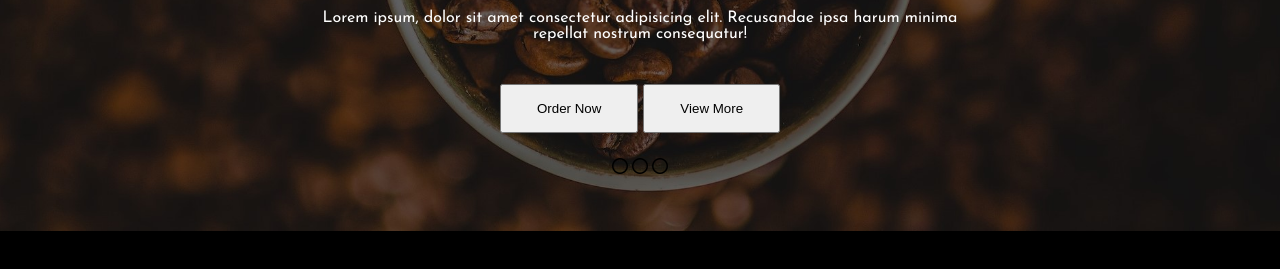
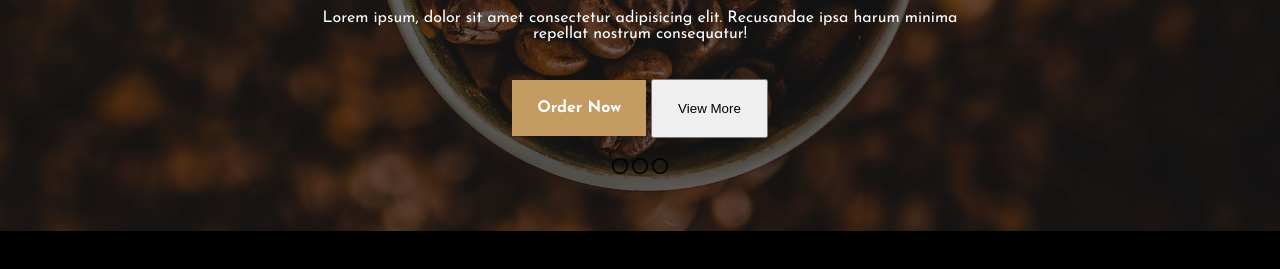
Before and after one commit to Ameer2000Mzori/Coffee-House, a website built with webpack: page src/index.html in a window 1280 px wide. Shown: the part 409-678 px from the top of the page. Built offline with nearby package versions, Linux system fonts and the light colour scheme.

Commit message:
added styling and effect to order button

```diff
--- a/src/style.scss
+++ b/src/style.scss
@@ -227,7 +227,24 @@ body {
         gap: 5px;
 
         #header-Buttons {
-          padding: 15px 35px;
+          padding: 20px 25px;
+        }
+
+        .order-Now-Btn {
+          background-color: #c49b63;
+          font-family: $fontTwo;
+          font-size: 1rem;
+          font-weight: 600;
+          border: none;
+          color: #fff;
+          transition: all 350ms ease-in-out;
+
+          &:hover {
+            cursor: pointer;
+            border: solid #c49b63 1px;
+            color: #c49b63;
+            background-color: transparent;
+          }
         }
       }
     }
```
Also changed, not shown: src/style.css, 1 other file.
